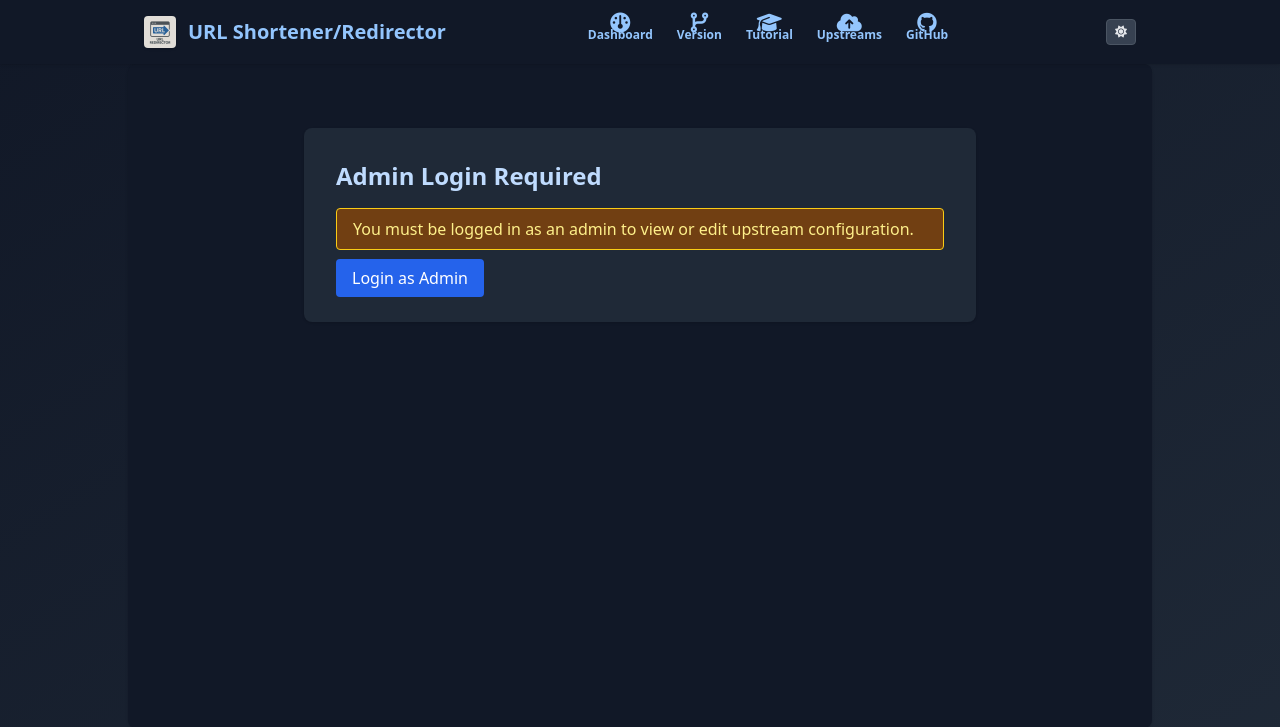
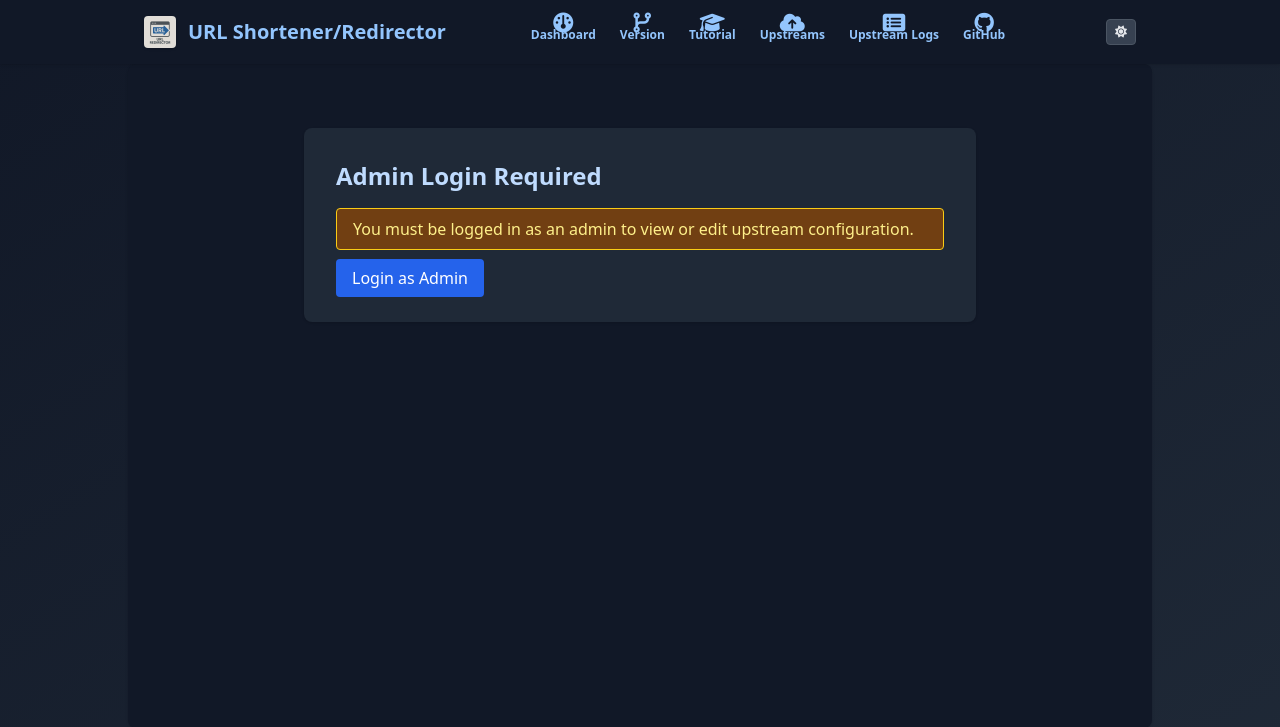
Before and after one commit to authoritydmc/r, a Flask app: page /admin/upstreams in a window 1280 px wide. Shown: the top 727 px of the page. Run offline with Flask 3, Linux system fonts and the light colour scheme; some libraries are stand-ins or nearby versions.

Commit message:
Add admin upstream logs page and corresponding route; enhance utils for log retrieval

```diff
--- a/app/routes.py
+++ b/app/routes.py
@@ -1,12 +1,12 @@
-from flask import Blueprint, render_template, request, redirect, url_for, g, session, abort, current_app, stream_with_context
+from flask import Blueprint, render_template, request, redirect, url_for, session, flash, jsonify, send_from_directory
 import sqlite3, re
-from .utils import get_db, get_admin_password, get_port, get_auto_redirect_delay, DASHBOARD_TEMPLATE, get_delete_requires_password, increment_access_count, get_access_count, get_created_updated, init_upstream_check_log, log_upstream_check
+from .utils import get_db, get_admin_password, get_port, get_auto_redirect_delay, DASHBOARD_TEMPLATE, get_delete_requires_password, increment_access_count, get_access_count, get_created_updated, init_upstream_check_log, log_upstream_check, get_upstream_logs
 from functools import wraps
 from datetime import datetime
 import json
 import os
 import requests
-from flask import jsonify, Response
+from flask import Response
 import time
 
 bp = Blueprint('main', __name__)
@@ -334,3 +334,14 @@ def stream_check_upstreams(pattern):
             yield f"data: {json.dumps({'done': True})}\n\n"
 
     return Response(event_stream(), mimetype='text/event-stream')
+
+@bp.route('/admin/upstream-logs')
+def admin_upstream_logs():
+    if not session.get('admin_logged_in'):
+        # Try both possible endpoint names for admin_login
+        try:
+            return redirect(url_for('admin_login', next=request.path))
+        except Exception:
+            return redirect(url_for('main.admin_login', next=request.path))
+    logs = get_upstream_logs()
+    return render_template('admin_upstream_logs.html', logs=logs)
--- a/app/templates/base.html
+++ b/app/templates/base.html
@@ -49,6 +49,10 @@
         <a href="/admin/upstreams" class="text-blue-700 dark:text-blue-300 flex flex-col items-center group" title="Upstream Config">
           <i class="fa-solid fa-cloud-arrow-up fa-lg"></i>
           <span class="text-xs mt-1 group-hover:underline hidden sm:block">Upstreams</span>
+        </a>
+        <a href="/admin/upstream-logs" class="text-blue-700 dark:text-blue-300 flex flex-col items-center group" title="Upstream Logs">
+          <i class="fa-solid fa-list-alt fa-lg"></i>
+          <span class="text-xs mt-1 group-hover:underline hidden sm:block">Upstream Logs</span>
         </a>
         <a href="https://github.com/authoritydmc/redirector" target="_blank" class="flex flex-col items-center text-blue-700 dark:text-blue-300 group" title="GitHub">
           <i class="fab fa-github fa-lg"></i>
--- a/app/utils.py
+++ b/app/utils.py
@@ -302,3 +302,17 @@ def log_upstream_check(pattern, upstream_name, check_url, result, detail, tried_
             count=upstream_check_log.count+1
     ''', (pattern, upstream_name, check_url, result, detail, tried_at))
     db.commit()
+
+def get_upstream_logs():
+    # Example: logs stored in data/upstream_logs.jsonl (one JSON per line)
+    import os, json
+    log_path = os.path.join(os.path.dirname(__file__), '../data/upstream_logs.jsonl')
+    logs = []
+    if os.path.exists(log_path):
+        with open(log_path, 'r', encoding='utf-8') as f:
+            for line in f:
+                try:
+                    logs.append(json.loads(line.strip()))
+                except Exception:
+                    continue
+    return logs[::-1]  # Most recent first
```
Also changed, not shown: app/templates/admin_upstream_logs.html (added, +37 -0 lines).
